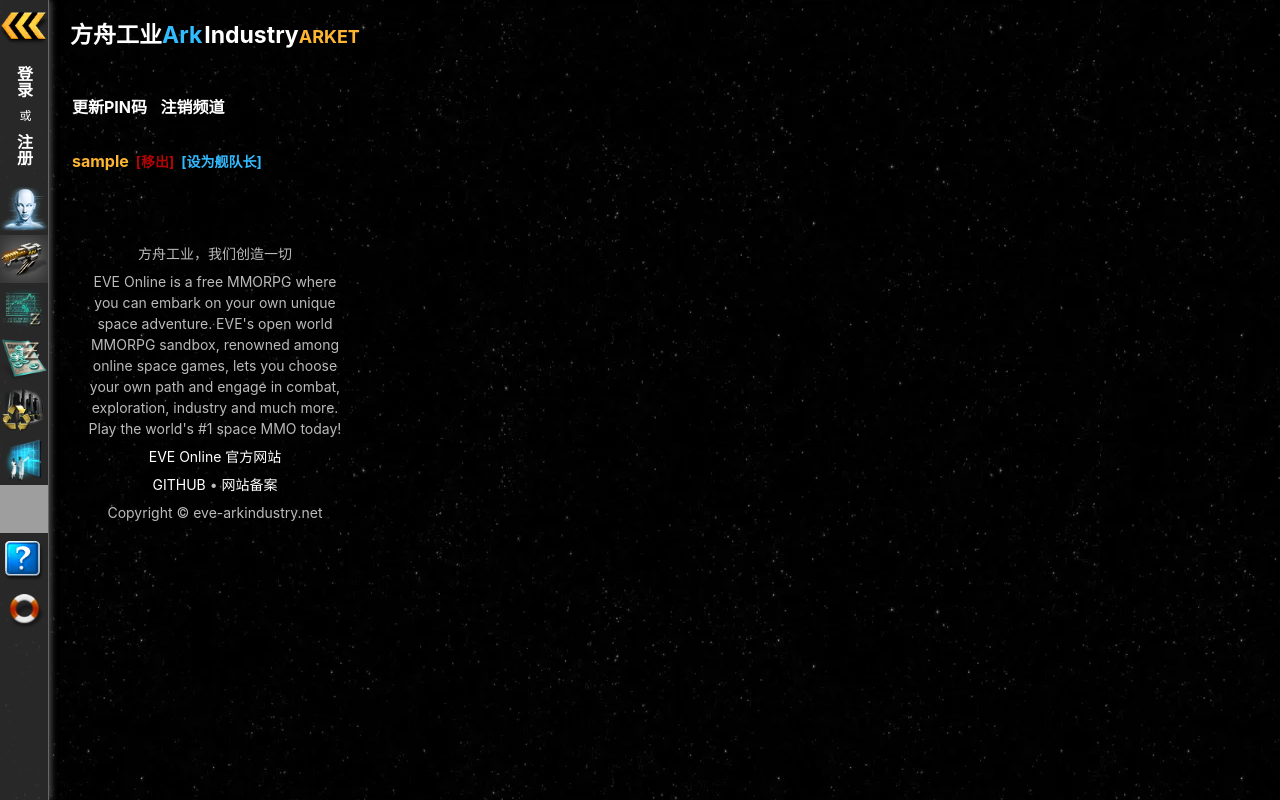
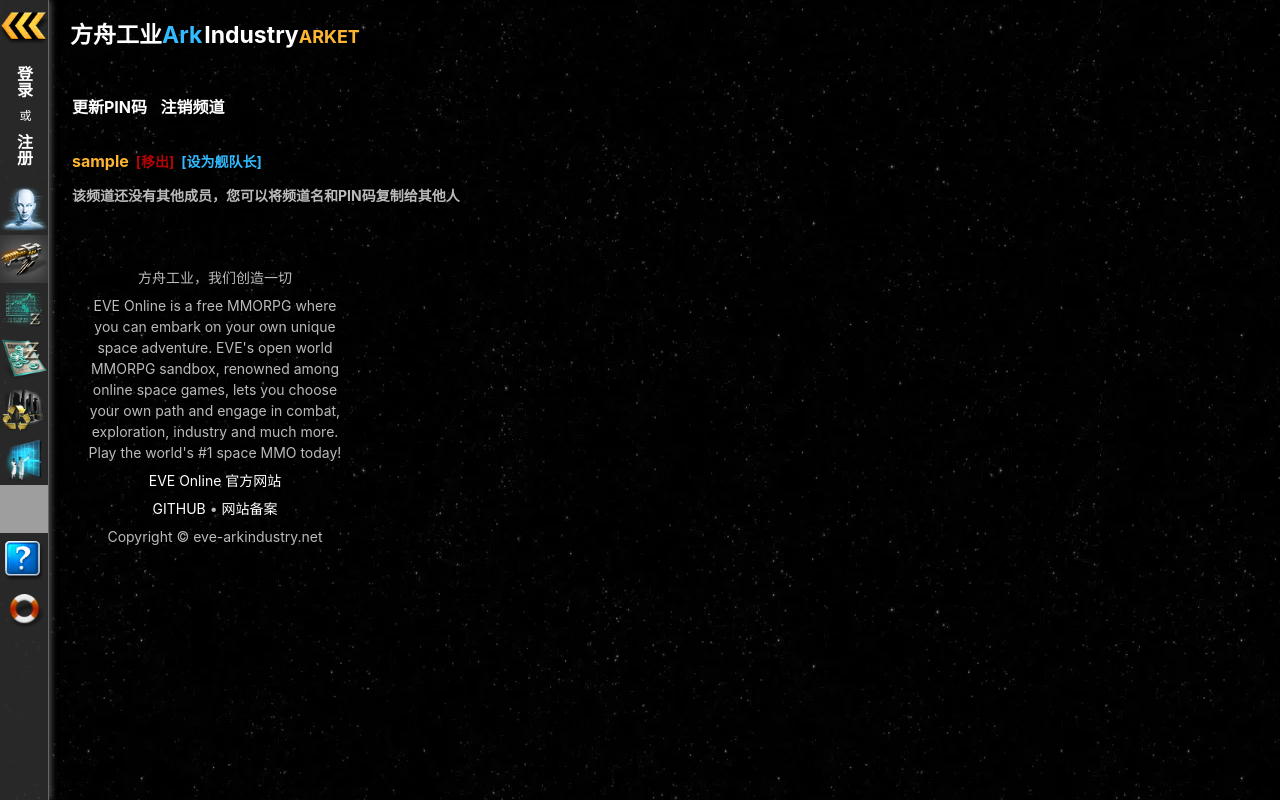
Before and after one commit to jamesvlee/arkindustry, a Python web app: template arkindustry/templates/mining/manage_channel.html in a window 1280 px wide. Run offline with Jinja, Linux system fonts and the light colour scheme; the template is opened without the code that fills it: most values are stand-ins (such as "Sample title", 1, 10 or a date in 2020); style sheets or scripts are compiled from the project's sources; some libraries are stand-ins or nearby versions; grey boxes are pictures that could not be loaded.

Commit message:
some fix

```diff
--- a/arkindustry/static/manage_channel.less
+++ b/arkindustry/static/manage_channel.less
@@ -31,3 +31,8 @@
   color: @space-white;
   font-size: @space-s-font-size;
 }
+span.prompt {
+  font-size: @space-s-font-size;
+  color: @space-gray;
+  font-weight: bold;
+}
--- a/arkindustry/templates/contract/value_calculate.html
+++ b/arkindustry/templates/contract/value_calculate.html
@@ -12,7 +12,7 @@
 <span class="tip blocked">您可以将该链接复制给其他人</span>
 <br>
 {% endif %}
-<label>上传合同数据或货柜扫描数据</label>
+<label>上传合同数据货柜扫描或资产</label>
 <form novalidate class="space-form" action="" method="post">
   <textarea name="cu"></textarea>
   <br>
--- a/arkindustry/templates/mining/manage_channel.html
+++ b/arkindustry/templates/mining/manage_channel.html
@@ -53,4 +53,7 @@
   </li>
   {% endfor %}
 </ul>
+{% if channel.members|length == 1 %}
+  <span class="prompt"><span class="blocked">该频道还没有其他成员，</span><span class="blocked">您可以将频道名和PIN码复制给其他人</span>
+{% endif %}
 {% endblock %}
```
